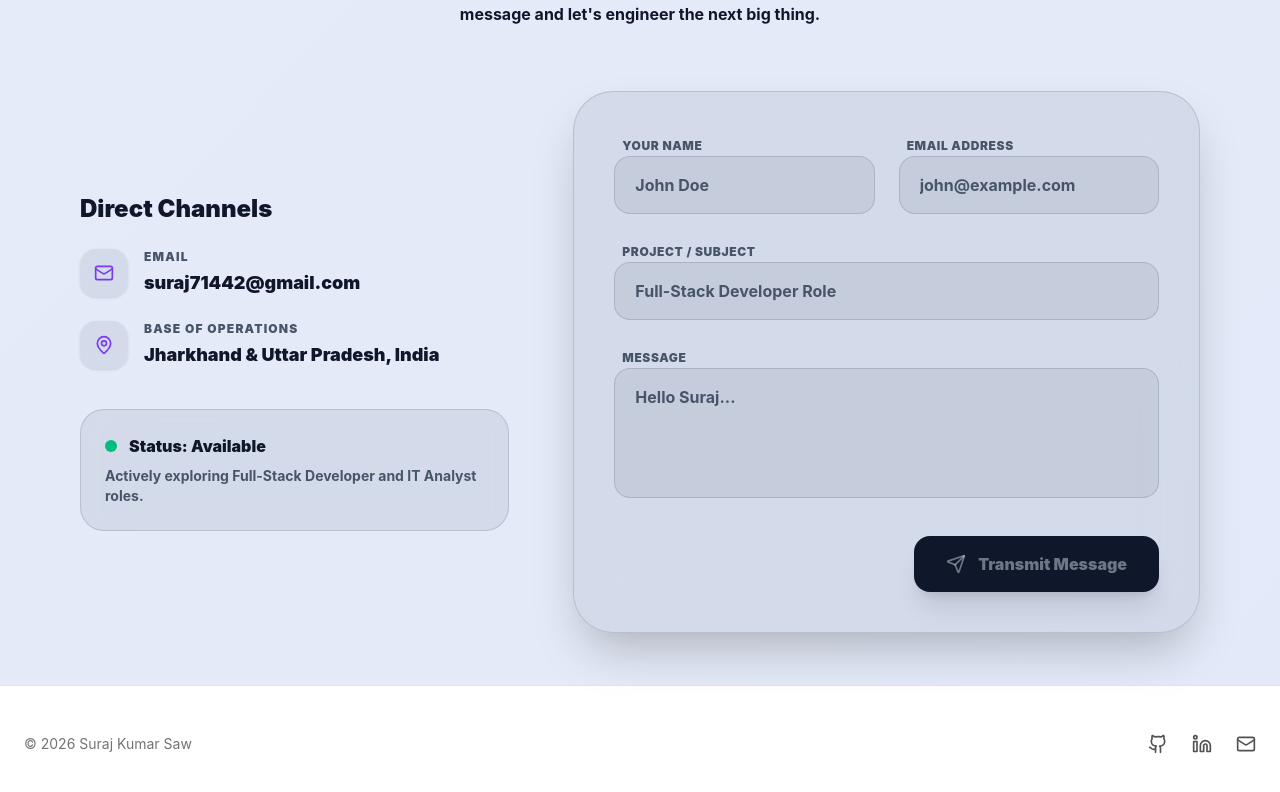
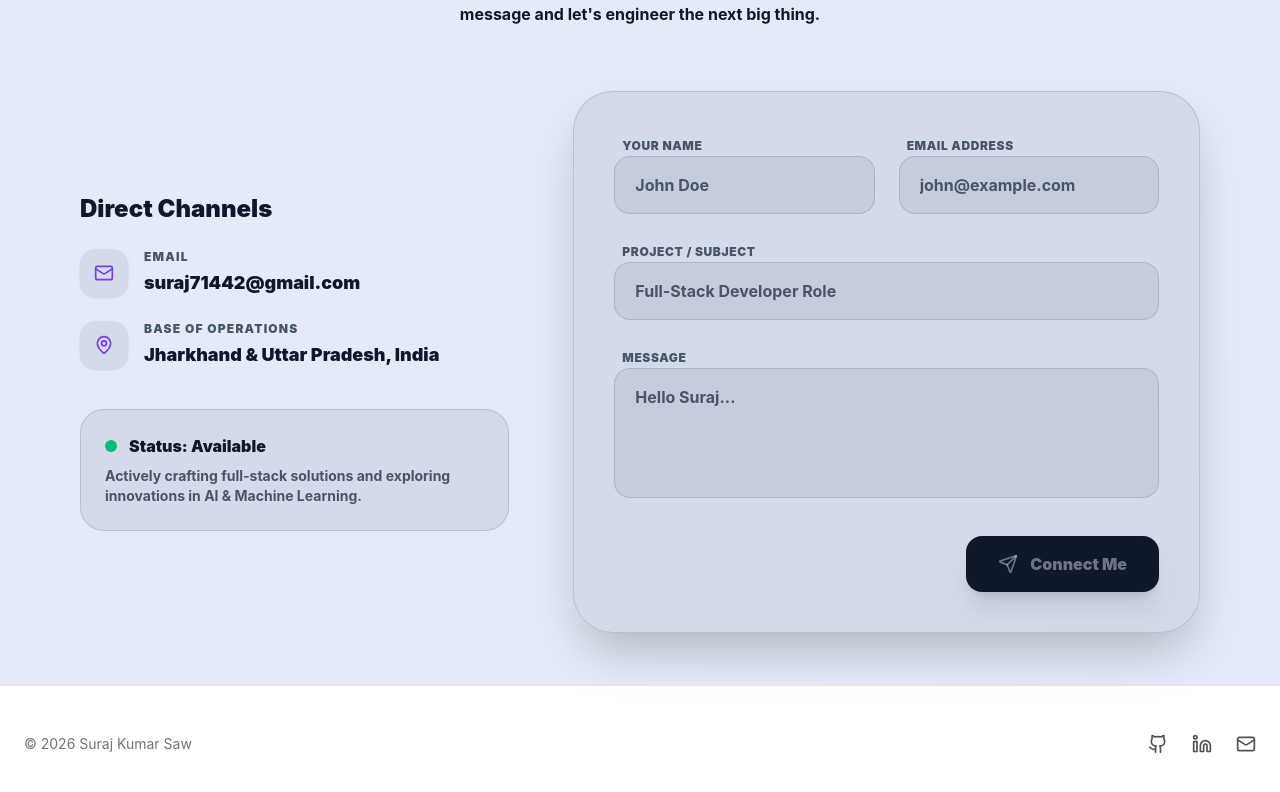
Before and after one commit to suraj8521-saw/Portfolio, a React app: page / in a window 1280 px wide. Shown: the part 8628-9420 px from the top of the page. Built offline with nearby package versions, Linux system fonts and the light colour scheme; the HTML template or start-up script is replaced by a standard one.

Commit message:
feat: updated status to focus on AI/ML roles

```diff
--- a/src/components/ContactView.jsx
+++ b/src/components/ContactView.jsx
@@ -108,7 +108,7 @@ export default function ContactView() {
               <h4 className="font-black text-[var(--text-main)]">Status: Available</h4>
             </div>
             <p className="text-sm font-bold text-[var(--text-muted)]">
-              Actively exploring Full-Stack Developer and IT Analyst roles.
+              Actively crafting full-stack solutions and exploring innovations in AI & Machine Learning.
             </p>
           </div>
         </motion.div>
@@ -137,7 +137,7 @@ export default function ContactView() {
 
               <button type="submit" disabled={status.loading} className="group mt-2 w-full sm:w-auto self-end flex items-center justify-center gap-3 bg-[var(--text-main)] text-[var(--bg-surface)] px-8 py-4 rounded-2xl font-black hover:scale-[1.02] transition-all shadow-xl disabled:opacity-50">
                 <Send className="w-5 h-5 group-hover:-translate-y-1 group-hover:translate-x-1 transition-transform" />
-                {status.loading ? 'Transmitting...' : 'Transmit Message'}
+                {status.loading ? 'Sending...' : 'Connect Me'}
               </button>
             </form>
           </div>
```
